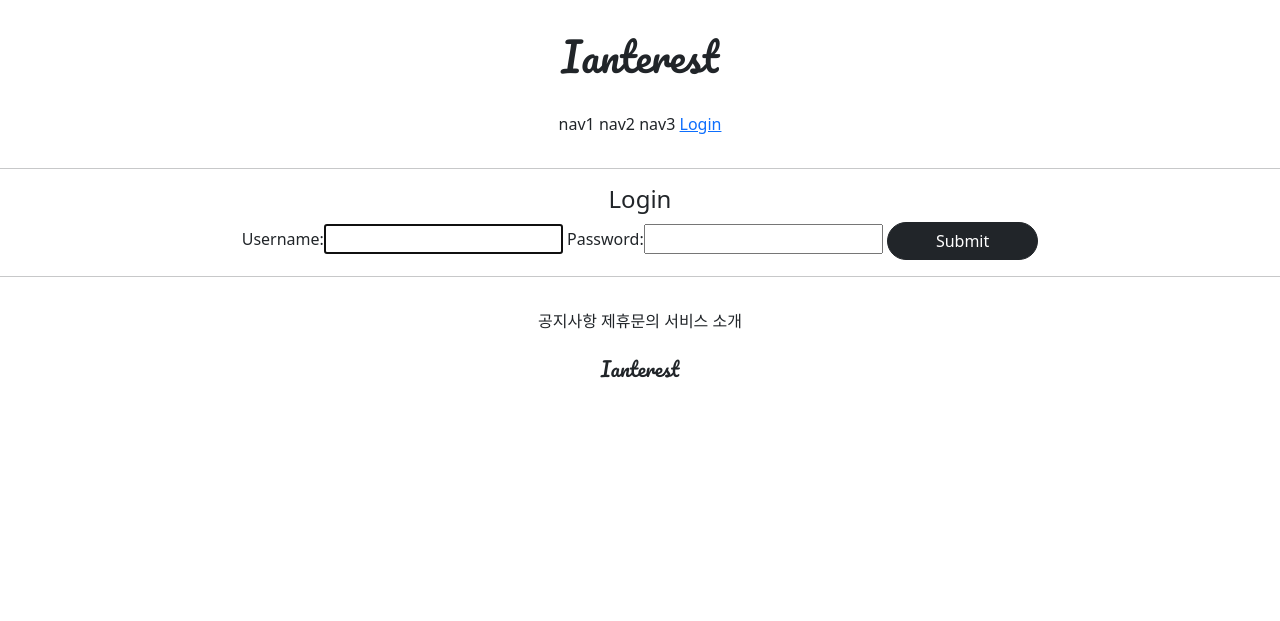
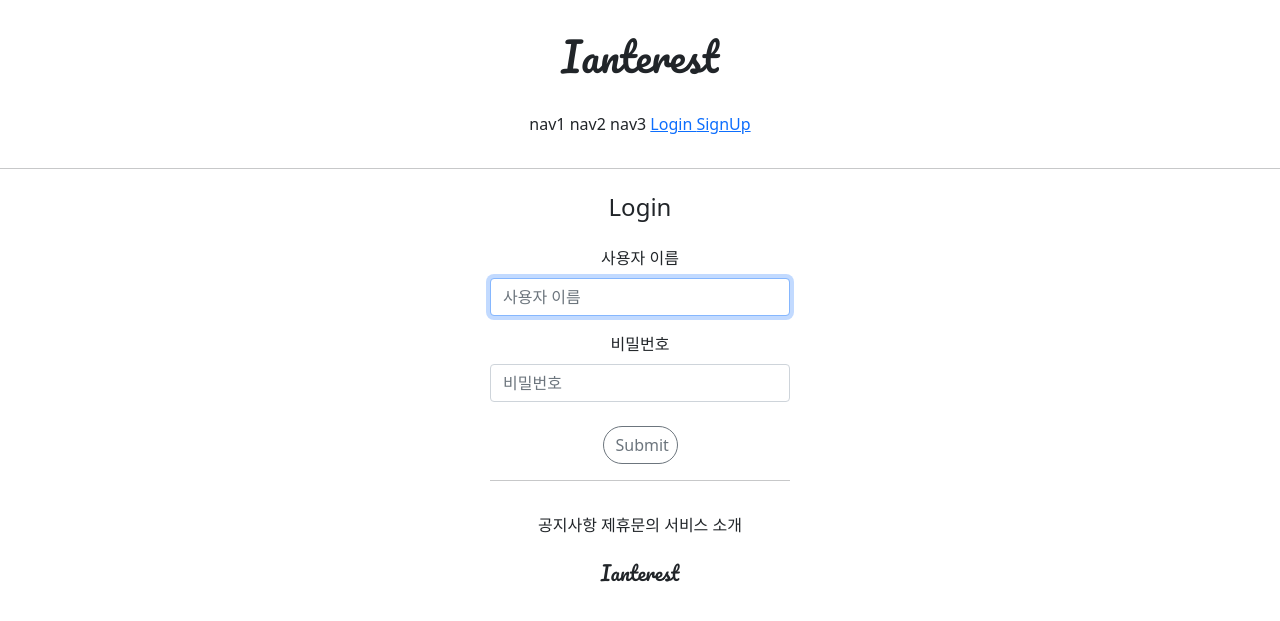
Before and after one commit to kokimian/git_1ban_web_practice, a Django app: page /accounts/login/ in a window 1280 px wide. Shown: the top 621 px of the page. Run offline with Django 3.2, Linux system fonts and the light colour scheme; parts of the project's set-up code (start-up, migrations or seed data) failed here and were passed over; some libraries are stand-ins or nearby versions.

Commit message:
2021/07/14 web practice 3

```diff
--- a/accountapp/templates/accountapp/create.html
+++ b/accountapp/templates/accountapp/create.html
@@ -2,7 +2,7 @@
 
 {% block content %}
 
-<div class = "text-center">
+<div class = "text-center mw-300 m-auto">
     <div class="m-5">
         <h4>Sign Up</h4>
     </div>
--- a/accountapp/templates/accountapp/hello_world.html
+++ b/accountapp/templates/accountapp/hello_world.html
@@ -11,7 +11,7 @@
 
             <input type="text" name="hello_world_input">
 
-            <input type="submit" class="px-5 btn btn-outline-warning rounded-pill">
+            <input type="submit" class="px-5 btn btn-outline-secondary rounded-pill">
 
         </form>
 
--- a/accountapp/templates/accountapp/login.html
+++ b/accountapp/templates/accountapp/login.html
@@ -1,18 +1,19 @@
 {% extends 'base.html' %}
+{% load bootstrap4 %}
 
 {% block content %}
 
-    <div class = "text-center mw-500 m-auto">
-        <div>
-            <h4>Login</h4>
-        </div>
-        <div>
-            <form action="" method="post">
-                {%  csrf_token %}
-                {{ form }}
-                <input type="submit" class="btn btn-dark rounded-pill px-5">
-            </form>
-        </div>
+<div class = "text-center mw-300 m-auto">
+    <div class = "m-4">
+        <h4>Login</h4>
     </div>
+    <div>
+        <form action="" method="post">
+            {% csrf_token %}
+            {% bootstrap_form form %}
+            <input type="submit" class="btn btn-outline-secondary rounded-pill col-3 mt-2">
+        </form>
+    </div>
+</5div>
 
 {%  endblock %}
--- a/ianterest/settings.py
+++ b/ianterest/settings.py
@@ -53,6 +53,7 @@ INSTALLED_APPS = [
     'django.contrib.sessions',
     'django.contrib.messages',
     'django.contrib.staticfiles',
+    'bootstrap4',
     'accountapp'
 ]
 
@@ -121,7 +122,7 @@ AUTH_PASSWORD_VALIDATORS = [
 # Internationalization
 # https://docs.djangoproject.com/en/3.2/topics/i18n/
 
-LANGUAGE_CODE = 'en-us'
+LANGUAGE_CODE = 'ko-kr'
 
 TIME_ZONE = 'UTC'
 
--- a/static/base.css
+++ b/static/base.css
@@ -15,3 +15,8 @@
     margin: 1.5rem 0;
     font-family: 'Pacifico', cursive;
 }
+
+.mw-300 {
+    max-width: 300px;
+    margin: 1rem 1.5rem;
+}
--- a/templates/header.html
+++ b/templates/header.html
@@ -8,12 +8,21 @@
         <span>nav2</span>
         <span>nav3</span>
         {% if not user.is_authenticated %}
-        <a href="{% url 'accountapp:login' %}?next={{ request.path }}">
-            <span>Login</span>
+        <a href="{% url 'accountapp:login' %}">
+            <span>
+                Login
+            </span>
+        </a>
+        <a href="{% url 'accountapp:create' %}">
+            <span>
+                SignUp
+            </span>
         </a>
         {%  else %}
-        <a href="{% url 'accountapp:logout' %}?next={{ request.path }}">
-            <span>Logout</span>
+        <a href="{% url 'accountapp:logout' %}">
+            <span>
+                Logout
+            </span>
         </a>
         {% endif %}
     </div>
```
